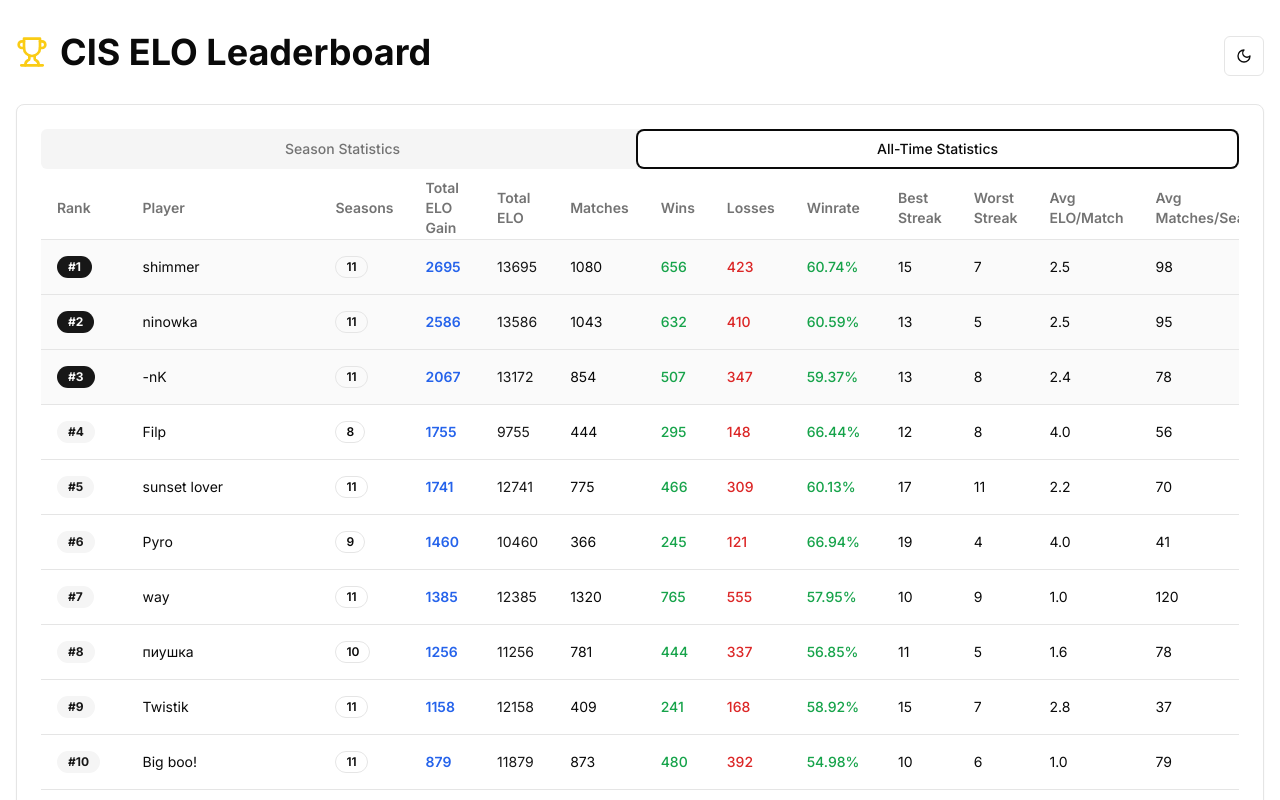
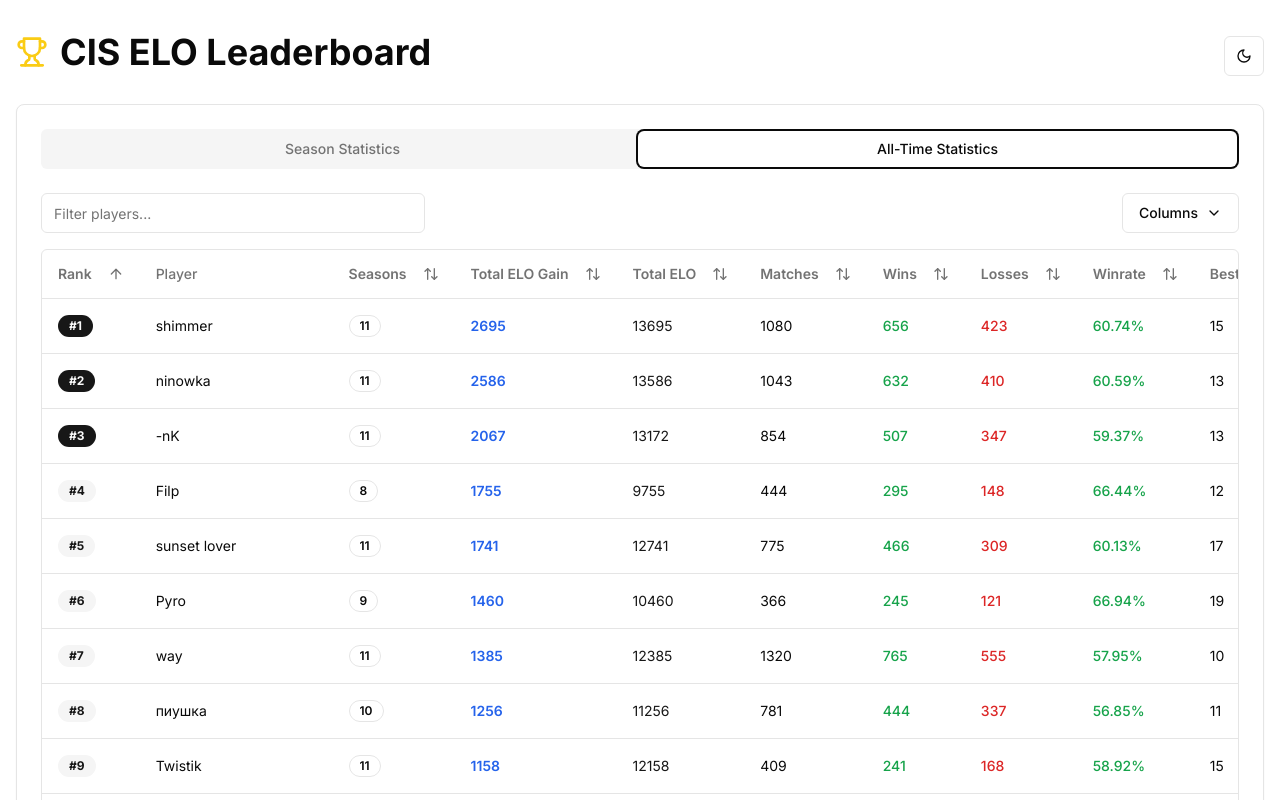
Before and after one commit to fng3r/cis-haxball-elo, a Next.js app: page / in a window 1280 px wide. Both pictures are taken after a click on the tab "All-Time Statistics". Shown: the top 800 px of the page. Built offline with nearby package versions, Linux system fonts and the light colour scheme.

Commit message:
replace regular tables with data grids

```diff
--- a/app/page.tsx
+++ b/app/page.tsx
@@ -102,7 +102,7 @@ const Home: React.FC = () => {
                 <TabsTrigger value="alltime">All-Time Statistics</TabsTrigger>
               </TabsList>
 
-              <TabsContent value="season" className="space-y-4">
+              <TabsContent value="season" className="space-y-2">
                 <div className="flex items-center space-x-4">
                   <Label htmlFor="season-select" className="text-sm font-medium">
                     Select Season:
--- a/components/all-time-stats.tsx
+++ b/components/all-time-stats.tsx
@@ -1,125 +1,134 @@
 import type React from "react"
 import type { AllTimeStatsType } from "@/types/types"
-import { Table, TableBody, TableCell, TableHead, TableHeader, TableRow } from "@/components/ui/table"
 import { Badge } from "@/components/ui/badge"
+import { DataTable } from "@/components/ui/data-table"
+import { ColumnDef } from "@tanstack/react-table"
 
 interface AllTimeStatsProps {
   allTimeData: AllTimeStatsType[]
 }
 
-type Column<T> = {
-  key: keyof T
-  header: string
-  format?: (value: T[keyof T], row: T) => React.ReactNode
-}
-
-const columns: Column<AllTimeStatsType>[] = [
+const columns: ColumnDef<AllTimeStatsType>[] = [
   {
-    key: "rank",
+    accessorKey: "rank",
     header: "Rank",
-    format: (value, row) => (
-      <Badge variant={row.rank <= 3 ? "default" : "secondary"} className="font-bold">
-        #{value}
+    cell: ({ row }) => (
+      <Badge variant={row.original.rank <= 3 ? "default" : "secondary"} className="font-bold">
+        #{row.original.rank}
       </Badge>
     ),
-  },
-  { key: "player", header: "Player" },
-  {
-    key: "totalSeasons",
-    header: "Seasons",
-    format: (value) => <Badge variant="outline">{value}</Badge>,
+    enableSorting: true,
   },
   {
-    key: "totalEloGain",
-    header: "Total ELO Gain",
-    format: (value) => <span className="text-blue-600 dark:text-blue-400 font-semibold">{value}</span>,
+    accessorKey: "player",
+    header: "Player",
+    enableSorting: false,
   },
   {
-    key: "totalElo",
-    header: "Total ELO",
-    format: (value) => <span className="text-primary">{value}</span>,
-  },
-  { key: "matches", header: "Matches" },
-  {
-    key: "wins",
-    header: "Wins",
-    format: (value) => <span className="text-green-600 dark:text-green-400 font-medium">{value}</span>,
+    accessorKey: "totalSeasons",
+    header: "Seasons",
+    cell: ({ row }) => <Badge variant="outline">{row.original.totalSeasons}</Badge>,
+    enableSorting: true,
   },
   {
-    key: "losses",
-    header: "Losses",
-    format: (value) => <span className="text-red-600 dark:text-red-400 font-medium">{value}</span>,
+    accessorKey: "totalEloGain",
+    header: "Total ELO Gain",
+    cell: ({ row }) => <span className="text-blue-600 dark:text-blue-400 font-semibold">{row.original.totalEloGain}</span>,
+    enableSorting: true,
   },
   {
-    key: "winrate",
+    accessorKey: "totalElo",
+    header: "Total ELO",
+    cell: ({ row }) => <span className="text-primary">{row.original.totalElo}</span>,
+    enableSorting: true,
+  },
+  {
+    accessorKey: "matches",
+    header: "Matches",
+    enableSorting: true,
+  },
+  {
+    accessorKey: "wins",
+    header: "Wins",
+    cell: ({ row }) => <span className="text-green-600 dark:text-green-400 font-medium">{row.original.wins}</span>,
+    enableSorting: true,
+  },
+  {
+    accessorKey: "losses",
+    header: "Losses",
+    cell: ({ row }) => <span className="text-red-600 dark:text-red-400 font-medium">{row.original.losses}</span>,
+    enableSorting: true,
+  },
+  {
+    accessorKey: "winrate",
     header: "Winrate",
-    format: (value) => {
-      const rate = (value as number) * 100
-      const color =
-        rate >= 50
-          ? "text-green-600 dark:text-green-400"
-          : "text-red-600 dark:text-red-400"
+    cell: ({ row }) => {
+      const rate = row.original.winrate * 100
+      const color = rate >= 50 ? "text-green-600 dark:text-green-400" : "text-red-600 dark:text-red-400"
       return <span className={`font-medium ${color}`}>{rate.toFixed(2)}%</span>
     },
-  },
-  { key: "bestStreak", header: "Best Streak" },
-  { key: "worstStreak", header: "Worst Streak" },
-  {
-    key: "avgEloPerMatch",
-    header: "Avg ELO/Match",
-    format: (v) => (v as number).toFixed(1),
+    enableSorting: true,
   },
   {
-    key: "avgMatchesPerSeason",
-    header: "Avg Matches/Season",
-    format: (v) => (v as number).toFixed(0),
+    accessorKey: "bestStreak",
+    header: "Best Streak",
+    enableSorting: true,
   },
   {
-    key: "avgWinsPerSeason",
-    header: "Avg Wins/Season",
-    format: (v) => (v as number).toFixed(0),
+    accessorKey: "worstStreak",
+    header: "Worst Streak",
+    enableSorting: true,
   },
   {
-    key: "avgLossesPerSeason",
+    accessorKey: "avgEloPerMatch",
+    header: "Avg ELO/Match",
+    cell: ({ row }) => (row.original.avgEloPerMatch as number).toFixed(1),
+    enableSorting: true,
+  },
+  {
+    accessorKey: "avgMatchesPerSeason",
+    header: "Avg Matches/Season",
+    cell: ({ row }) => (row.original.avgMatchesPerSeason as number).toFixed(0),
+    enableSorting: true,
+  },
+  {
+    accessorKey: "avgWinsPerSeason",
+    header: "Avg Wins/Season",
+    cell: ({ row }) => (row.original.avgWinsPerSeason as number).toFixed(0),
+    enableSorting: true,
+  },
+  {
+    accessorKey: "avgLossesPerSeason",
     header: "Avg Losses/Season",
-    format: (v) => (v as number).toFixed(0),
+    cell: ({ row }) => (row.original.avgLossesPerSeason as number).toFixed(0),
+    enableSorting: true,
   },
-  { key: "maxMatchesPerSeason", header: "Max Matches/Season" },
-  { key: "maxWinsPerSeason", header: "Max Wins/Season" },
-  { key: "maxLossesPerSeason", header: "Max Losses/Season" },
   {
-    key: "totalBans",
+    accessorKey: "maxMatchesPerSeason",
+    header: "Max Matches/Season",
+    enableSorting: true,
+  },
+  {
+    accessorKey: "maxWinsPerSeason",
+    header: "Max Wins/Season",
+    enableSorting: true,
+  },
+  {
+    accessorKey: "maxLossesPerSeason",
+    header: "Max Losses/Season",
+    enableSorting: true,
+  },
+  {
+    accessorKey: "totalBans",
     header: "Total Bans",
-    format: (value) => (value ? <span className="text-orange-600 dark:text-orange-400 font-medium">{value}</span> : "-"),
+    cell: ({ row }) => row.original.totalBans ? <span className="text-orange-600 dark:text-orange-400 font-medium">{row.original.totalBans}</span> : "-",
+    enableSorting: true,
   },
 ]
 
 const AllTimeStats: React.FC<AllTimeStatsProps> = ({ allTimeData }) => {
   return (
-    <div className="w-full overflow-x-auto">
-      <Table>
-        <TableHeader>
-          <TableRow>
-            {columns.map((col) => (
-              <TableHead key={String(col.key)} className="font-semibold">
-                {col.header}
-              </TableHead>
-            ))}
-          </TableRow>
-        </TableHeader>
-        <TableBody>
-          {allTimeData.map((row, index) => (
-            <TableRow key={row.player} className={index < 3 ? "bg-muted/50" : ""}>
-              {columns.map((col) => {
-                const raw = row[col.key]
-                const rendered = col.format ? col.format(raw, row) : raw
-                return <TableCell key={`${row.player}-${String(col.key)}`}>{rendered}</TableCell>
-              })}
-            </TableRow>
-          ))}
-        </TableBody>
-      </Table>
-    </div>
+    <DataTable columns={columns} data={allTimeData} filterColumn="player" filterPlaceholder="Filter players..." />
   )
 }
 
--- a/components/season-stats.tsx
+++ b/components/season-stats.tsx
@@ -1,104 +1,95 @@
 import type React from "react"
 import type { SeasonStatsType } from "@/types/types"
-import { Table, TableBody, TableCell, TableHead, TableHeader, TableRow } from "@/components/ui/table"
 import { Badge } from "@/components/ui/badge"
+import { DataTable } from "@/components/ui/data-table"
+import { ColumnDef } from "@tanstack/react-table"
 
 interface SeasonStatsProps {
   seasonData: SeasonStatsType[]
 }
 
-type Column<T> = {
-  key: keyof T
-  header: string
-  format?: (value: T[keyof T], row: T) => React.ReactNode
-}
-
-const columns: Column<SeasonStatsType>[] = [
+const columns: ColumnDef<SeasonStatsType>[] = [
   {
-    key: "rank",
+    accessorKey: "rank",
     header: "Rank",
-    format: (value, row) => (
-      <Badge variant={row.rank <= 3 ? "default" : "secondary"} className="font-bold">
-        #{value}
+    cell: ({ row }) => (
+      <Badge variant={row.original.rank <= 3 ? "default" : "secondary"} className="font-bold">
+        #{row.original.rank}
       </Badge>
     ),
-  },
-  { key: "nickname", header: "Player" },
-  {
-    key: "elo",
-    header: "ELO",
-    format: (value) => <span className="text-blue-600 dark:text-blue-400 font-semibold">{value}</span>,
-  },
-  { key: "matches", header: "Matches" },
-  {
-    key: "wins",
-    header: "Wins",
-    format: (value) => <span className="text-green-600 dark:text-green-400 font-medium">{value}</span>,
+    enableSorting: true,
   },
   {
-    key: "losses",
-    header: "Losses",
-    format: (value) => <span className="text-red-600 dark:text-red-400 font-medium">{value}</span>,
+    accessorKey: "nickname",
+    header: "Player",
+    enableSorting: false,
   },
   {
-    key: "winrate",
+    accessorKey: "elo",
+    header: "ELO",
+    cell: ({ row }) => <span className="text-blue-600 dark:text-blue-400 font-semibold">{row.original.elo}</span>,
+    enableSorting: true,
+  },
+  {
+    accessorKey: "matches",
+    header: "Matches",
+    enableSorting: true,
+  },
+  {
+    accessorKey: "wins",
+    header: "Wins",
+    cell: ({ row }) => <span className="text-green-600 dark:text-green-400 font-medium">{row.original.wins}</span>,
+    enableSorting: true,
+  },
+  {
+    accessorKey: "losses",
+    header: "Losses",
+    cell: ({ row }) => <span className="text-red-600 dark:text-red-400 font-medium">{row.original.losses}</span>,
+    enableSorting: true,
+  },
+  {
+    accessorKey: "winrate",
     header: "Winrate",
-    format: (value) => {
-      const rate = (value as number) * 100
-      const color =
-        rate >= 50
-          ? "text-green-600 dark:text-green-400"
-          : "text-red-600 dark:text-red-400"
+    cell: ({ row }) => {
+      const rate = row.original.winrate * 100
+      const color = rate >= 50 ? "text-green-600 dark:text-green-400" : "text-red-600 dark:text-red-400"
       return <span className={`font-medium ${color}`}>{rate.toFixed(1)}%</span>
     },
-  },
-  { key: "highestWinstreak", header: "Best Streak" },
-  { key: "highestLosestreak", header: "Worst Streak" },
-  {
-    key: "eloGain",
-    header: "ELO Gain",
-    format: (value) => (
-      <span className="font-medium">{value}</span>
-    ),
+    enableSorting: true,
   },
   {
-    key: "eloPerMatch",
-    header: "ELO/Match",
-    format: (value) => (value as number).toFixed(1),
+    accessorKey: "highestWinstreak",
+    header: "Best Streak",
+    enableSorting: true,
   },
   {
-    key: "bansFor800Elo",
+    accessorKey: "highestLosestreak",
+    header: "Worst Streak",
+    enableSorting: true,
+  },
+  {
+    accessorKey: "eloGain",
+    header: "ELO Gain",
+    cell: ({ row }) => <span className="font-medium">{row.original.eloGain}</span>,
+    enableSorting: true,
+  },
+  {
+    accessorKey: "eloPerMatch",
+    header: "ELO/Match",
+    cell: ({ row }) => (row.original.eloPerMatch as number).toFixed(1),
+    enableSorting: true,
+  },
+  {
+    accessorKey: "bansFor800Elo",
     header: "Bans",
-    format: (value) => (value ? <span className="text-orange-600 dark:text-orange-400 font-medium">{value}</span> : "-"),
+    cell: ({ row }) => row.original.bansFor800Elo ? <span className="text-orange-600 dark:text-orange-400 font-medium">{row.original.bansFor800Elo}</span> : "-",
+    enableSorting: true,
   },
 ]
 
 const SeasonStats: React.FC<SeasonStatsProps> = ({ seasonData }) => {
   return (
-    <div className="w-full overflow-x-auto">
-      <Table>
-        <TableHeader>
-          <TableRow>
-            {columns.map((col) => (
-              <TableHead key={String(col.key)} className="font-semibold">
-                {col.header}
-              </TableHead>
-            ))}
-          </TableRow>
-        </TableHeader>
-        <TableBody>
-          {seasonData.map((row, index) => (
-            <TableRow key={row.nickname} className={index < 3 ? "bg-muted/50" : ""}>
-              {columns.map((col) => {
-                const raw = row[col.key]
-                const rendered = col.format ? col.format(raw, row) : raw
-                return <TableCell key={`${row.nickname}-${String(col.key)}`}>{rendered}</TableCell>
-              })}
-            </TableRow>
-          ))}
-        </TableBody>
-      </Table>
-    </div>
+    <DataTable columns={columns} data={seasonData} filterColumn="nickname" filterPlaceholder="Filter players..." />
   )
 }
 
--- /dev/null
+++ b/components/ui/data-table.tsx
@@ -0,0 +1,164 @@
+"use client"
+
+import * as React from "react"
+import {
+  ColumnDef,
+  flexRender,
+  getCoreRowModel,
+  getFilteredRowModel,
+  getSortedRowModel,
+  SortingState,
+  useReactTable,
+  VisibilityState,
+  ColumnFiltersState,
+} from "@tanstack/react-table"
+import { Table, TableBody, TableCell, TableHead, TableHeader, TableRow } from "@/components/ui/table"
+import { Input } from "@/components/ui/input"
+import { Button } from "@/components/ui/button"
+import { DropdownMenu, DropdownMenuCheckboxItem, DropdownMenuContent, DropdownMenuLabel, DropdownMenuSeparator, DropdownMenuTrigger } from "@/components/ui/dropdown-menu"
+import { ChevronDown, ArrowUpDown, ArrowUp, ArrowDown } from "lucide-react"
+
+interface DataTableProps<TData, TValue> {
+  columns: ColumnDef<TData, TValue>[]
+  data: TData[]
+  filterColumn?: string
+  filterPlaceholder?: string
+}
+
+export function DataTable<TData, TValue>({
+  columns,
+  data,
+  filterColumn,
+  filterPlaceholder = "Filter...",
+}: DataTableProps<TData, TValue>) {
+  const [sorting, setSorting] = React.useState<SortingState>([
+    {
+      id: "rank",
+      desc: false,
+    },
+  ])
+  const [columnFilters, setColumnFilters] = React.useState<ColumnFiltersState>([])
+  const [columnVisibility, setColumnVisibility] = React.useState<VisibilityState>({})
+  const [rowSelection, setRowSelection] = React.useState({})
+
+  const table = useReactTable({
+    data,
+    columns,
+    onSortingChange: setSorting,
+    onColumnFiltersChange: setColumnFilters,
+    getCoreRowModel: getCoreRowModel(),
+    getSortedRowModel: getSortedRowModel(),
+    getFilteredRowModel: getFilteredRowModel(),
+    onColumnVisibilityChange: setColumnVisibility,
+    onRowSelectionChange: setRowSelection,
+    state: {
+      sorting,
+      columnFilters,
+      columnVisibility,
+      rowSelection,
+    },
+  })
+
+  const renderSortableHeader = (column: any) => {
+    if (!column.getCanSort()) {
+      return typeof column.columnDef.header === "string"
+        ? column.columnDef.header
+        : column.id
+    }
+
+    return (
+      <Button
+        variant="ghost"
+        onClick={() => column.toggleSorting(column.getIsSorted() === "asc")}
+        className="h-auto p-0 font-semibold hover:bg-transparent"
+      >
+        {typeof column.columnDef.header === "string"
+          ? column.columnDef.header
+          : column.id}
+        {column.getIsSorted() === "desc" ? (
+          <ArrowDown className="ml-2 h-4 w-4" />
+        ) : column.getIsSorted() === "asc" ? (
+          <ArrowUp className="ml-2 h-4 w-4" />
+        ) : (
+          <ArrowUpDown className="ml-2 h-4 w-4" />
+        )}
+      </Button>
+    )
+  }
+
+  return (
+    <div className="w-full">
+      <div className="flex items-center py-4 gap-2">
+        {filterColumn && (
+          <Input
+            placeholder={filterPlaceholder}
+            value={(table.getColumn(filterColumn)?.getFilterValue() as string) ?? ""}
+            onChange={(event) =>
+              table.getColumn(filterColumn)?.setFilterValue(event.target.value)
+            }
+            className="max-w-sm"
+          />
+        )}
+        <DropdownMenu>
+          <DropdownMenuTrigger asChild>
+            <Button variant="outline" className="ml-auto">
+              Columns <ChevronDown />
+            </Button>
+          </DropdownMenuTrigger>
+          <DropdownMenuContent align="end">
+            <DropdownMenuLabel>Toggle columns</DropdownMenuLabel>
+            <DropdownMenuSeparator />
+            {table.getAllColumns().filter((column) => column.getCanHide()).map((column) => (
+              <DropdownMenuCheckboxItem
+                key={column.id}
+                className="capitalize"
+                checked={column.getIsVisible()}
+                onCheckedChange={(value: boolean) => column.toggleVisibility(!!value)}
+              >
+                {typeof column.columnDef.header === "string"
+                  ? column.columnDef.header
+                  : column.id}
+              </DropdownMenuCheckboxItem>
+            ))}
+          </DropdownMenuContent>
+        </DropdownMenu>
+      </div>
+      <div className="rounded-md border">
+        <Table>
+          <TableHeader>
+            {table.getHeaderGroups().map((headerGroup) => (
+              <TableRow key={headerGroup.id}>
+                {headerGroup.headers.map((header) => (
+                  <TableHead key={header.id}>
+                    {header.isPlaceholder
+                      ? null
+                      : renderSortableHeader(header.column)}
+                  </TableHead>
+                ))}
+              </TableRow>
+            ))}
+          </TableHeader>
+          <TableBody>
+            {table.getRowModel().rows.length ? (
+              table.getRowModel().rows.map((row) => (
+                <TableRow key={row.id} data-state={row.getIsSelected() && "selected"}>
+                  {row.getVisibleCells().map((cell) => (
+                    <TableCell key={cell.id}>
+                      {flexRender(cell.column.columnDef.cell, cell.getContext())}
+                    </TableCell>
+                  ))}
+                </TableRow>
+              ))
+            ) : (
+              <TableRow>
+                <TableCell colSpan={columns.length} className="h-24 text-center">
+                  No results.
+                </TableCell>
+              </TableRow>
+            )}
+          </TableBody>
+        </Table>
+      </div>
+    </div>
+  )
+}
--- a/package.json
+++ b/package.json
@@ -37,6 +37,7 @@
     "@radix-ui/react-toggle": "1.1.1",
     "@radix-ui/react-toggle-group": "1.1.1",
     "@radix-ui/react-tooltip": "1.1.6",
+    "@tanstack/react-table": "^8.21.3",
     "autoprefixer": "^10.4.20",
     "class-variance-authority": "^0.7.1",
     "clsx": "^2.1.1",
```
Also changed, not shown: 1 other file (tests, documents, lock files or other folders).
